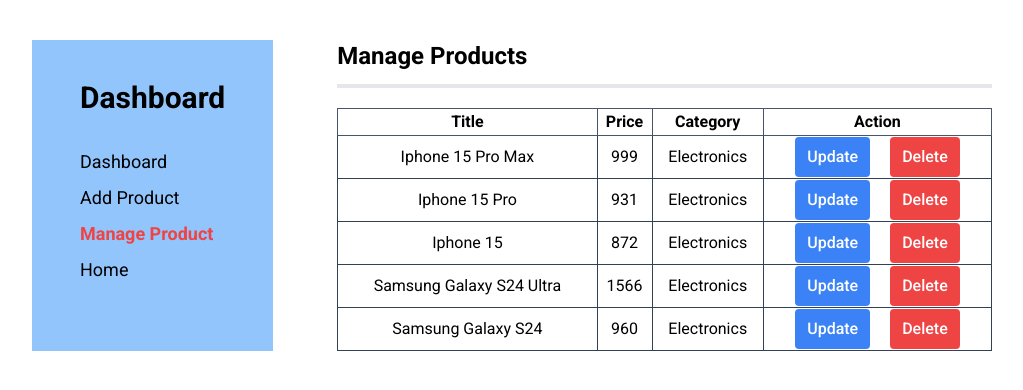
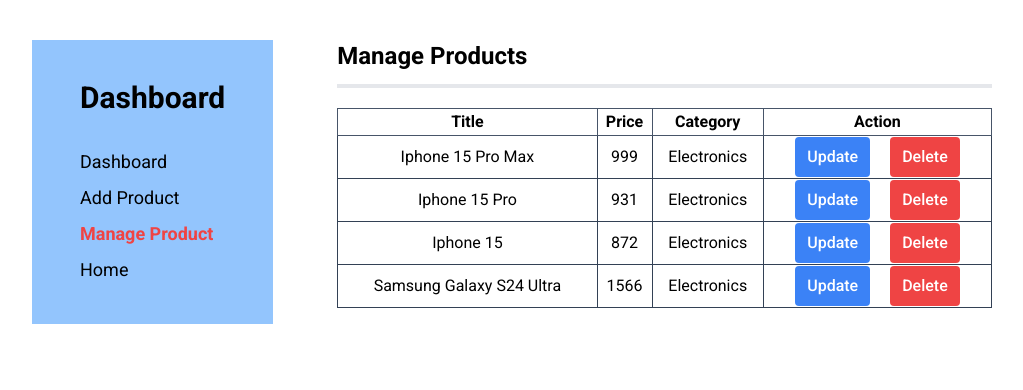
Before and after one commit to shahjalalhazari/My-Next-App, a Next.js app: page /dashboard/manage-product in a window 1280 px wide. Shown: the top 390 px of the page, without its empty margins (128-1151 px from the left). Built offline with nearby package versions, Linux system fonts and the light colour scheme; data requests are answered from the project's data file.

Commit message:
84.8 Data Mutation - Delete single product method added.

```diff
--- a/src/components/dashboard/ManageProductsTable.jsx
+++ b/src/components/dashboard/ManageProductsTable.jsx
@@ -15,16 +15,19 @@
 
   const isLoading = isPending || loading;
 
+  // Open Modal
   const openModal = (product) => {
     setUpdateData(product);
     modalRef.current.showModal();
   };
 
+  // Close Modal
   const closeModal = () => {
     setUpdateData(null);
     modalRef.current.close();
   };
 
+  // Update Product Details
   const handleUpdateDetails = async (e) => {
     e.preventDefault();
     const form = e.target;
@@ -58,6 +61,22 @@
     }
   };
 
+  // Delete Product
+  const handleDeleteProduct = async (id) => {
+    try {
+      const res = await fetch(`http://localhost:5000/products/${id}`, {
+        method: "DELETE",
+      });
+      const result = await res.json();
+      console.log(result);
+      startTransition(() => {
+        router.refresh();
+      });
+    } catch (error) {
+      console.log(error);
+    }
+  };
+
   return (
     <>
       <table
@@ -79,6 +98,7 @@
               key={product.id}
               product={product}
               openModal={openModal}
+              handleDeleteProduct={handleDeleteProduct}
             />
           ))}
         </tbody>
--- a/src/components/dashboard/ManageSingleProduct.jsx
+++ b/src/components/dashboard/ManageSingleProduct.jsx
@@ -1,7 +1,7 @@
 import React from "react";
 
-const ManageSingleProduct = ({ product, openModal }) => {
-  const { name, price, category } = product;
+const ManageSingleProduct = ({ product, openModal, handleDeleteProduct }) => {
+  const {id, name, price, category } = product;
 
   return (
     <tr>
@@ -9,10 +9,15 @@
       <td className="border border-slate-700">{price}</td>
       <td className="border border-slate-700">{category}</td>
       <td className="border border-slate-700">
-        <button onClick={() => openModal(product)} className="btn-lg bg-blue-500 text-white font-medium px-3 py-2 rounded mr-5">
+        <button
+          onClick={() => openModal(product)}
+          className="btn-lg bg-blue-500 text-white font-medium px-3 py-2 rounded mr-5">
           Update
         </button>
-        <button className="btn-lg bg-red-500 text-white font-medium px-3 py-2 rounded">
+
+        <button
+          onClick={() => handleDeleteProduct(id)}
+          className="btn-lg bg-red-500 text-white font-medium px-3 py-2 rounded">
           Delete
         </button>
       </td>
--- a/src/db.json
+++ b/src/db.json
@@ -102,20 +102,6 @@
       ],
       "imageUrl": "http://example.com/s24ultra.jpg",
       "title": "Samsung Galaxy S24 Ultra"
-    },
-    {
-      "id": "5",
-      "name": "Samsung Galaxy S24",
-      "price": "960",
-      "category": "Electronics",
-      "features": [
-        "Exynos 2100 chip",
-        "Dynamic AMOLED 2X display",
-        "Triple-Camera",
-        "5000mph Battery"
-      ],
-      "imageUrl": "http://example.com/s24.jpg",
-      "title": "Samsung Galaxy S24"
     }
   ]
 }
```
